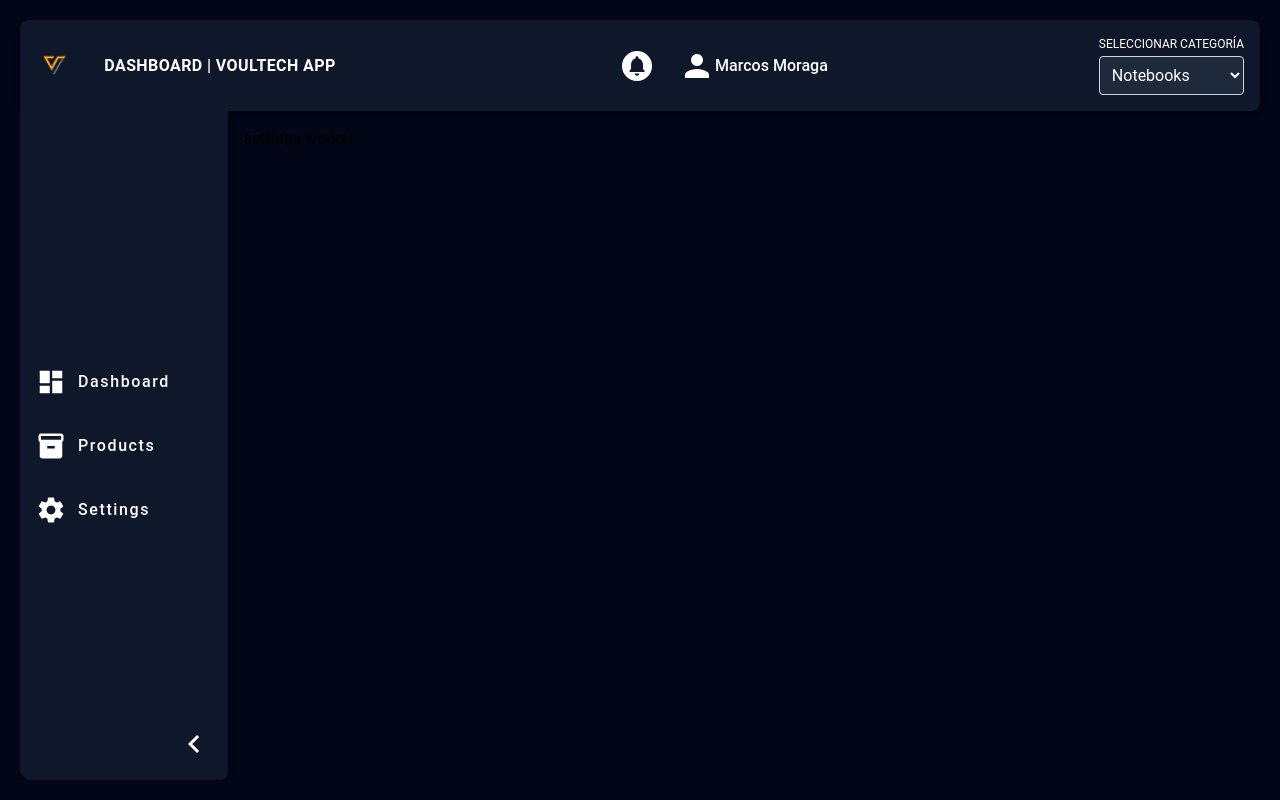
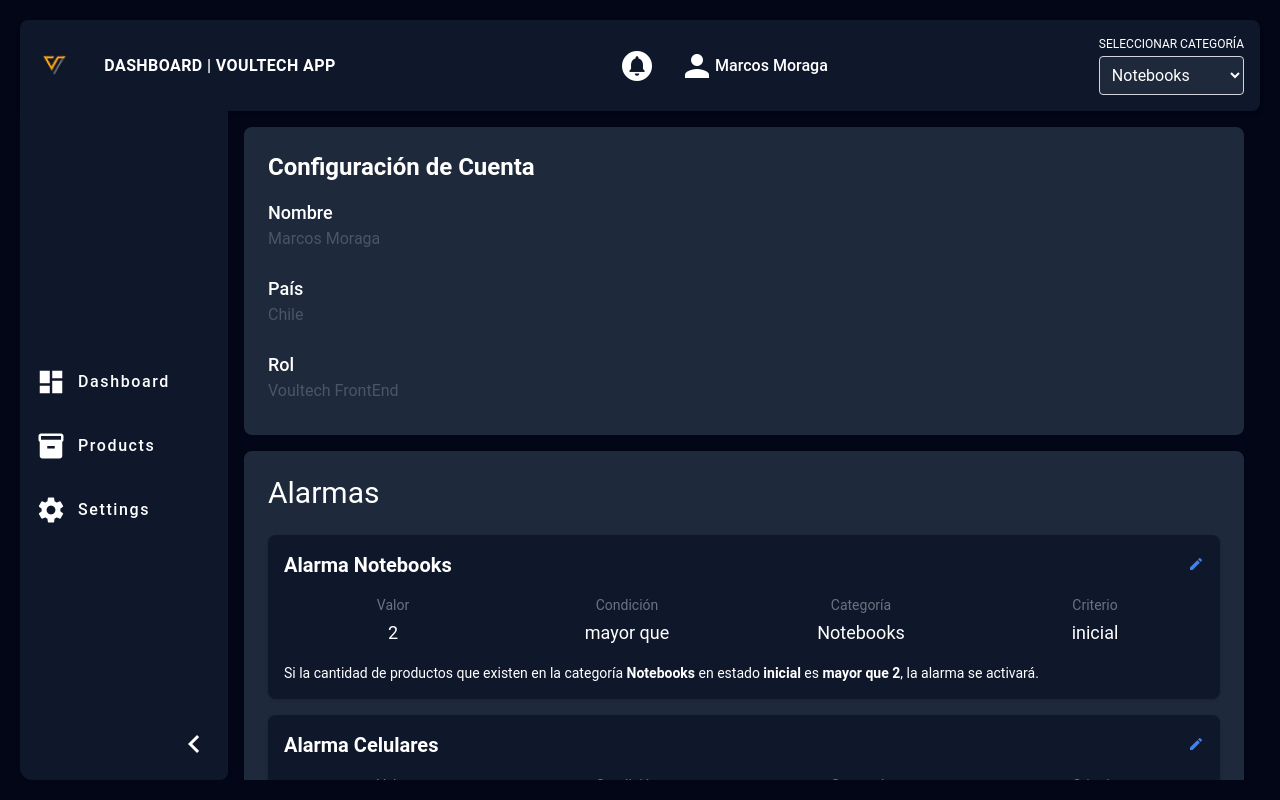
Before and after one commit to moragaMarcos/voultech-app, an Angular app: page /settings in a window 1280 px wide. Built offline with nearby package versions, Linux system fonts and the light colour scheme.

Commit message:
se crea modulo setting con datos del usuario y alarmas, ademas de READ y update de este ultimo en localstoraged

```diff
--- a/src/app/app.component.ts
+++ b/src/app/app.component.ts
@@ -1,4 +1,4 @@
-import { Component } from '@angular/core';
+import { Component, OnInit } from '@angular/core';
 import { RouterLink, RouterOutlet } from '@angular/router';
 import { MatIconModule } from '@angular/material/icon';
 import { CommonModule } from '@angular/common';
@@ -8,6 +8,7 @@ import { Subscription } from 'rxjs';
 import { GlobalCategoryService } from './services/global-category.service';
 import { MatSelectModule } from '@angular/material/select';
 import { MatMenuModule } from '@angular/material/menu';
+import { AlarmStorageService } from './services/alarm-storage.service';
 
 interface Notification {
   id: number;
@@ -21,7 +22,7 @@ interface Notification {
   templateUrl: './app.component.html',
   styleUrl: './app.component.scss'
 })
-export class AppComponent {
+export class AppComponent implements OnInit {
   title = 'Dashboard'
   categories = Object.values(ProductCategory);
   private subscription!: Subscription;
@@ -40,7 +41,11 @@ export class AppComponent {
     { label: 'Products', icon: 'inventory', route: '/products' },
     { label: 'Settings', icon: 'settings', route: '/settings' }
   ];
-  constructor(private globalCategoryService: GlobalCategoryService) {}
+  constructor(private globalCategoryService: GlobalCategoryService, private alarmStorageService:AlarmStorageService) {}
+
+  ngOnInit(){
+    this.alarmStorageService.initAlarms()
+  }
 
   onCategoryChange(target: any): void {
     const selector = target as HTMLSelectElement
--- a/src/app/components/settings/alert-config/alert-config.component.html
+++ b/src/app/components/settings/alert-config/alert-config.component.html
@@ -1 +1,109 @@
-<p>alert-config works!</p>
+<div class="bg-slate-800 text-white shadow rounded-lg p-6">
+  <h1 class="text-3xl mb-6">Alarmas</h1>
+  <div class="grid grid-cols-1 gap-4">
+    <div *ngFor="let alarm of alarms" class="bg-slate-900 text-white shadow rounded-lg p-4">
+      <div class="flex items-center justify-between mb-4">
+        <div>
+          <span *ngIf="!alarm.isEditing; else editName">
+            <h2 class="text-xl font-semibold">{{ alarm.name }}</h2>
+          </span>
+          <ng-template #editName>
+            <input
+              type="text"
+              [(ngModel)]="alarm.name"
+              class="text-xl text-black border p-1 rounded"
+            />
+          </ng-template>
+        </div>
+        <button
+          (click)="toggleEdit(alarm)"
+          class="text-blue-500 hover:text-blue-700"
+        >
+          <span class="material-icons text-base">
+            {{ alarm.isEditing ? "save" : "edit" }}
+          </span>
+        </button>
+      </div>
+      <div class="grid grid-cols-4 gap-4 text-center mb-4">
+        <div>
+          <div class="flex items-center justify-center mb-1">
+            <p class="text-gray-500 text-sm">Valor</p>
+          </div>
+          <span *ngIf="!alarm.isEditing; else editValue">
+            <p class="text-lg">{{ alarm.value }}</p>
+          </span>
+          <ng-template #editValue>
+            <input
+              type="number"
+              [(ngModel)]="alarm.value"
+              class="text-lg text-black border p-1 rounded w-full"
+            />
+          </ng-template>
+        </div>
+        <div>
+          <div class="flex items-center justify-center mb-1">
+            <p class="text-gray-500 text-sm">Condición</p>
+          </div>
+          <span *ngIf="!alarm.isEditing; else editCondition">
+            <p class="text-lg">{{ alarm.condition }}</p>
+          </span>
+          <ng-template #editCondition>
+            <select
+              [(ngModel)]="alarm.condition"
+              class="text-lg text-black border p-1 rounded w-full"
+            >
+              <option value="mayor que">mayor que</option>
+              <option value="menor que">menor que</option>
+              <option value="mayor o igual que">mayor o igual que</option>
+              <option value="menor o igual que">menor o igual que</option>
+            </select>
+          </ng-template>
+        </div>
+        <div>
+          <div class="flex items-center justify-center mb-1">
+            <p class="text-gray-500 text-sm">Categoría</p>
+          </div>
+          <span *ngIf="!alarm.isEditing; else editCategory">
+            <p class="text-lg">{{ alarm.category }}</p>
+          </span>
+          <ng-template #editCategory>
+            <select
+              [(ngModel)]="alarm.category"
+              class="text-lg text-black border p-1 rounded w-full"
+            >
+              <option value="Notebooks">Notebooks</option>
+              <option value="Celulares">Celulares</option>
+              <option value="Consolas">Consolas</option>
+            </select>
+          </ng-template>
+        </div>
+        <div>
+          <div class="flex items-center justify-center mb-1">
+            <p class="text-gray-500 text-sm">Criterio</p>
+          </div>
+          <span *ngIf="!alarm.isEditing; else editCriterion">
+            <p class="text-lg">{{ alarm.criterion }}</p>
+          </span>
+          <ng-template #editCriterion>
+            <select
+              [(ngModel)]="alarm.criterion"
+              class="text-lg text-black border p-1 rounded w-full"
+            >
+              <option value="inicial">inicial</option>
+              <option value="completado">completado</option>
+              <option value="pendiente">pendiente</option>
+            </select>
+          </ng-template>
+        </div>
+      </div>
+      <p class="text-white text-sm">
+        Si la cantidad de productos que existen en la categoría
+        <span class="font-semibold">{{ alarm.category }}</span> en estado
+        <span class="font-semibold">{{ alarm.criterion }}</span> es
+        <span class="font-semibold">{{ alarm.condition }}</span>
+        <span class="font-semibold">&nbsp;{{ alarm.value }}</span
+        >, la alarma se activará.
+      </p>
+    </div>
+  </div>
+</div>
--- a/src/app/components/settings/alert-config/alert-config.component.ts
+++ b/src/app/components/settings/alert-config/alert-config.component.ts
@@ -1,11 +1,30 @@
-import { Component } from '@angular/core';
+import { Component, OnInit } from '@angular/core';
+import { Alarm } from '../../../models/alarm.model';
+import { CommonModule } from '@angular/common';
+import { FormsModule } from '@angular/forms';
+import { AlarmService } from '../../../services/alarm.service';
 
 @Component({
   selector: 'app-alert-config',
-  imports: [],
+  imports: [CommonModule, FormsModule],
   templateUrl: './alert-config.component.html',
   styleUrl: './alert-config.component.scss'
 })
-export class AlertConfigComponent {
+export class AlertConfigComponent implements OnInit {
+ alarms:Alarm[] = []
+ isEditing:boolean = false
+ constructor(private alarmService:AlarmService){}
+ ngOnInit(): void {
+   this.alarms = this.alarmService.getAlarms()
+ }
+  toggleEdit(alarm: Alarm): void {
+    alarm.isEditing = !alarm.isEditing;
+    const alarmBody = this.alarmService.getAlarms().find(alarmResponse=>alarmResponse.id === alarm.id)
+
+    if(alarm.isEditing && alarmBody != alarm ){
+
+      this.alarmService.updateAlarm(alarm.id,alarm);
+    }
+  }
 
 }
--- a/src/app/components/settings/profile-config/profile-config.component.html
+++ b/src/app/components/settings/profile-config/profile-config.component.html
@@ -1 +1,23 @@
-<p>profile-config works!</p>
+<div class="bg-slate-800 text-white rounded-lg p-6">
+  <h2 class="text-2xl font-bold mb-4">Configuración de Cuenta</h2>
+  <div class="space-y-4">
+    <div class="flex items-center justify-between pb-2">
+      <div>
+        <p class="text-lg font-medium">Nombre</p>
+        <p class="text-gray-600">Marcos Moraga</p>
+      </div>
+    </div>
+    <div class="flex items-center justify-between pb-2">
+      <div>
+        <p class="text-lg font-medium">País</p>
+        <p class="text-gray-600">Chile</p>
+      </div>
+    </div>
+    <div class="flex items-center justify-between pb-2">
+      <div>
+        <p class="text-lg font-medium">Rol</p>
+        <p class="text-gray-600">Voultech FrontEnd</p>
+      </div>
+    </div>
+  </div>
+</div>
--- /dev/null
+++ b/src/app/models/alarm.model.ts
@@ -0,0 +1,18 @@
+import { ProductCategory, ProductState } from "./product.model"
+
+export interface Alarm{
+    id: number
+    name: string
+    category: ProductCategory
+    criterion: ProductState
+    condition: AlarmCondition
+    value: number
+    isEditing:boolean
+}
+
+export enum AlarmCondition{
+    MayorQue = 'mayor que',
+    MenorQue = 'menor que',
+    MayorOIgualQue = 'mayor o igual que',
+    MenorOIgualQue = 'menor o igual que'
+}
--- a/src/app/pages/settings/settings.component.html
+++ b/src/app/pages/settings/settings.component.html
@@ -1 +1,4 @@
-<p>settings works!</p>
+<div class="flex flex-col gap-4">
+    <app-profile-config></app-profile-config>
+    <app-alert-config></app-alert-config>
+</div>
--- a/src/app/pages/settings/settings.component.ts
+++ b/src/app/pages/settings/settings.component.ts
@@ -1,8 +1,10 @@
 import { Component } from '@angular/core';
+import { AlertConfigComponent } from "../../components/settings/alert-config/alert-config.component";
+import { ProfileConfigComponent } from "../../components/settings/profile-config/profile-config.component";
 
 @Component({
   selector: 'app-settings',
-  imports: [],
+  imports: [AlertConfigComponent, ProfileConfigComponent],
   templateUrl: './settings.component.html',
   styleUrl: './settings.component.scss'
 })
--- /dev/null
+++ b/src/app/services/alarm-storage.service.ts
@@ -0,0 +1,64 @@
+import { Injectable } from '@angular/core';
+import { Alarm, AlarmCondition } from '../models/alarm.model';
+import { ProductCategory, ProductState } from '../models/product.model';
+
+@Injectable({
+  providedIn: 'root'
+})
+export class AlarmStorageService {
+  private storageKey = 'alarms';
+
+  constructor() { }
+
+  getAlarms(): Alarm[] {
+    const productsData = localStorage.getItem(this.storageKey);
+    if (!productsData) return [];
+    const products = JSON.parse(productsData) as Alarm[];
+    return products
+  }
+  updateAlarm(alarmId: number, updatedData: Partial<Alarm>): void {
+    const alarms = this.getAlarms();
+    const updatedProduct = alarms.map(alarm => {
+      if (alarm.id === alarmId) {
+        return { ...alarm, ...updatedData };
+      }
+      return alarm;
+    });
+    localStorage.setItem(this.storageKey, JSON.stringify(updatedProduct));
+  }
+  initAlarms(): void {
+    if (!localStorage.getItem(this.storageKey)) {
+      const initialAlarms: Alarm[] = [
+        {
+          id: 1,
+          name: "Alarma Notebooks",
+          category: "Notebooks" as ProductCategory,
+          criterion: "inicial" as ProductState,
+          condition: AlarmCondition.MayorQue,
+          value: 2,
+          isEditing:false
+        },
+        {
+          id: 2,
+          name: "Alarma Celulares",
+          category: "Celulares" as ProductCategory,
+          criterion: "completado" as ProductState,
+          condition: AlarmCondition.MenorQue,
+          value: 4,
+          isEditing:false
+        },
+        {
+          id: 3,
+          name: "Alarma Consolas",
+          category: "Consolas" as ProductCategory,
+          criterion: "pendiente" as ProductState,
+          condition: AlarmCondition.MenorOIgualQue,
+          value: 5,
+          isEditing:false
+        }
+      ];
+      localStorage.setItem(this.storageKey, JSON.stringify(initialAlarms));
+    }
+  }
+
+}
--- /dev/null
+++ b/src/app/services/alarm.service.ts
@@ -0,0 +1,18 @@
+import { Injectable } from '@angular/core';
+import { AlarmStorageService } from './alarm-storage.service';
+import { Alarm } from '../models/alarm.model';
+
+@Injectable({
+  providedIn: 'root'
+})
+export class AlarmService {
+
+  constructor(private alarmStorageService:AlarmStorageService) { }
+
+  getAlarms():Alarm[]{
+   return  this.alarmStorageService.getAlarms()
+  }
+  updateAlarm(alarmId:number, updatedData:Partial<Alarm>):void{
+    this.alarmStorageService.updateAlarm(alarmId, updatedData)
+  }
+}
```
Also changed, not shown: 2 other files (tests, documents, lock files or other folders).
